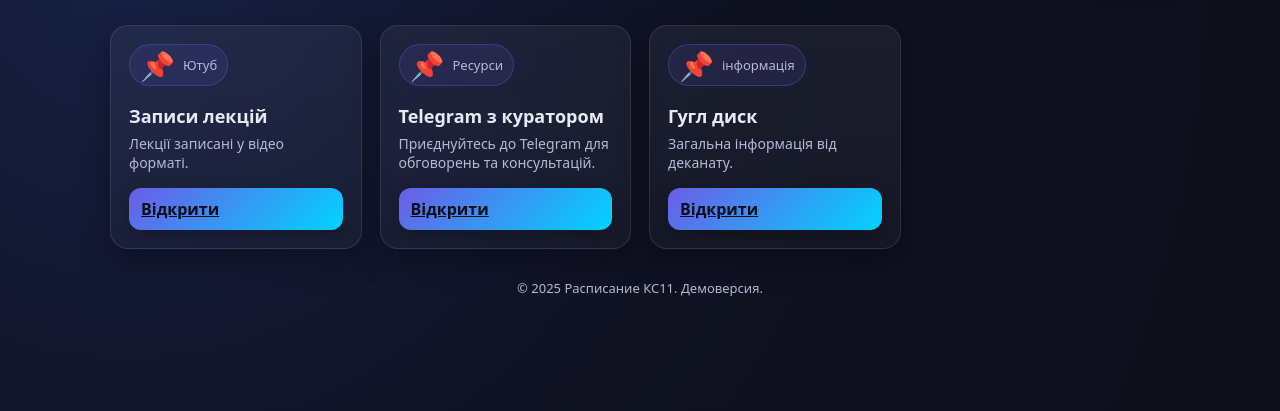
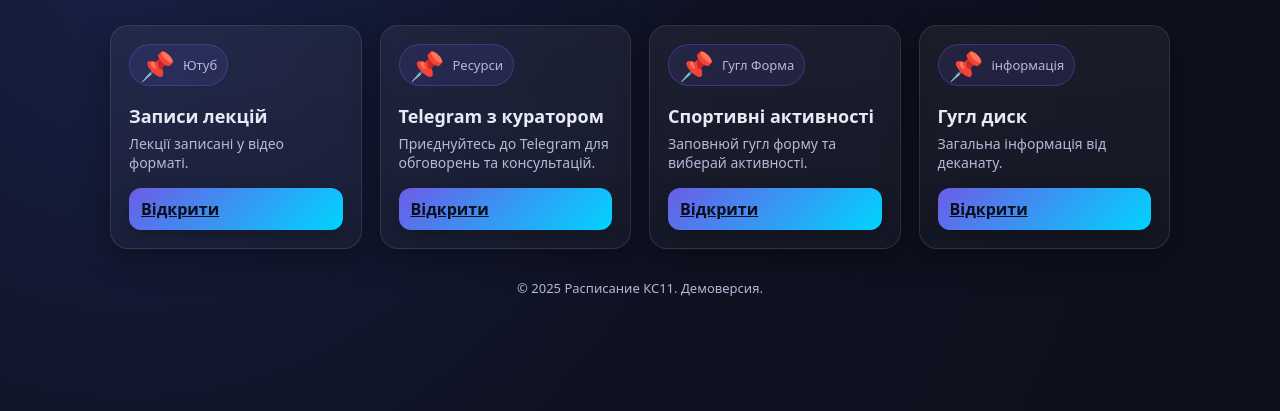
Before and after one commit to aliexpres222522-design/Site02, a plain HTML site: page additional.html in a window 1280 px wide. Shown: the part 111-522 px from the top of the page. Drawn offline with Linux system fonts and the light colour scheme.

Commit message:
Update additional.html

```diff
--- a/additional.html
+++ b/additional.html
@@ -64,6 +64,15 @@
     </article>
 
     <article class="card">
+      <div class="badge"><span class="icon">📌</span><span>Гугл Форма</span></div>
+      <h3>Спортивні активності</h3>
+      <p>Заповнюй гугл форму та виберай активності.</p>
+      <div class="actions">
+        <a class="btn" href="https://docs.google.com/forms/d/1ABgqXek5jec05n0pyIGCKaHnPy00XtiR5BKYICh72ww/edit" target="_blank">Відкрити</a>
+      </div>
+    </article>
+
+    <article class="card">
       <div class="badge"><span class="icon">📌</span><span>інформація</span></div>
       <h3>Гугл диск</h3>
       <p>Загальна інформація від деканату.</p>
```
